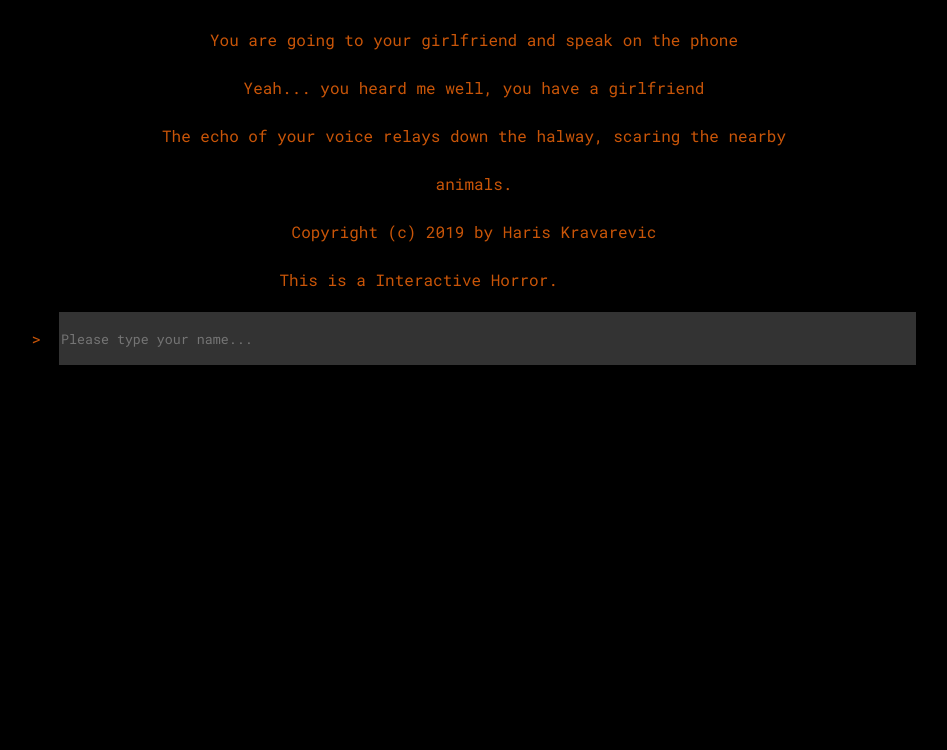
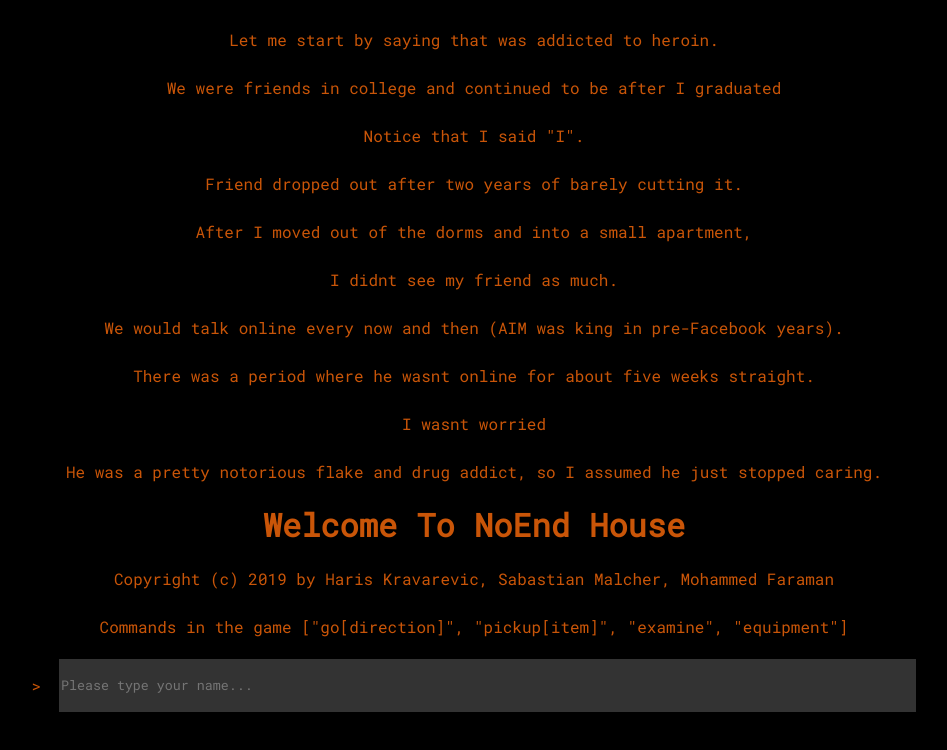
Before and after one commit to Code-Haris/Horror_game, a plain HTML site: page index.html in a window 1280 px wide. Shown: the whole page, without its empty margins (166-1113 px from the left). Drawn offline with nearby package versions, Linux system fonts and the light colour scheme.

Commit message:
Add some things

```diff
--- a/index.html
+++ b/index.html
@@ -13,7 +13,7 @@
     <script type="text/javascript" src="javascript/rooms.js"></script>
     <script type="text/javascript" src="javascript/engine.js"></script>
 
-    <title>ScaryGame</title>
+    <title>NoEnd House</title>
 </head>
 <body>
     <div class="container home">
--- a/javascript/engine.js
+++ b/javascript/engine.js
@@ -258,7 +258,7 @@ function playerName(input) {
         // TODO: Refactor these appends
         exportText(`<p>You are <b>${player.name}</b> </p>`);
         $('#player-name').attr('placeholder','Please type your command...');
-        setTimeout(function() {exportText(`<p>Type start to start the game.</p>`);}, 1000);
+        setTimeout(function () { exportText(`<p>If you dare type start to start the game. &#128540;</p>`);}, 1000);
         return;
     }
 
@@ -284,15 +284,21 @@ function toggleAudio() {
 }
 
 function intro() {
-    exportText('<p>You are going to your girlfriend and speak on the phone</p>');
-    setTimeout(function() {exportText('<p>Yeah... you heard me well, you have a girlfriend</p>');}, 1000);
-    setTimeout(function() {exportText('<p>The echo of your voice relays down the halway, scaring the nearby</p>');}, 1000);
-    setTimeout(function() {exportText('<p>animals.</p>');}, 1000);
-    setTimeout(function() {exportText('<h1>Welcome To ScaryGame</h1>');}, 12000);
-    setTimeout(function() {exportText('<p>This is a Interactive Horror.</p>');}, 2000);
-    setTimeout(function() {exportText('<p>Copyright (c) 2019 by Haris Kravarevic</p>');}, 1000);
-    setTimeout(function() {document.querySelector('#player-name').style.visibility = 'visible';}, 1000);
-    setTimeout(function() {document.querySelector('.caret').style.visibility = 'visible';}, 1000);
+    exportText('<p>Let me start by saying that was addicted to heroin.</p>');
+    setTimeout(function () { exportText('<p>We were friends in college and continued to be after I graduated</p>');}, 300);
+    setTimeout(function () { exportText('<p>Notice that I said "I".</p>');}, 400);
+    setTimeout(function () { exportText('<p>Friend dropped out after two years of barely cutting it.</p>'); }, 500);
+    setTimeout(function () { exportText('<p> After I moved out of the dorms and into a small apartment,</p>'); }, 600);
+    setTimeout(function () { exportText('<p> I didnt see my friend as much.</p>'); }, 700);
+    setTimeout(function () { exportText('<p> We would talk online every now and then (AIM was king in pre-Facebook years).</p>'); }, 800);
+    setTimeout(function () { exportText('<p>There was a period where he wasnt online for about five weeks straight.</p>'); }, 900);
+    setTimeout(function () { exportText('<p>I wasnt worried</p>'); }, 1000);
+    setTimeout(function () { exportText('<p>He was a pretty notorious flake and drug addict, so I assumed he just stopped caring.</p>'); }, 1100);
+    setTimeout(function () { exportText('<h1>Welcome To NoEnd House</h1>'); }, 1300);
+    setTimeout(function () { exportText('<p>Copyright (c) 2019 by Haris Kravarevic, Sabastian Malcher, Mohammed Faraman</p>'); }, 1400);
+    setTimeout(function () { exportText('<p> Commands in the game ["go[direction]", "pickup[item]", "examine", "equipment"]</p>'); }, 1600);
+    setTimeout(function() {document.querySelector('#player-name').style.visibility = 'visible';}, 1500);
+    setTimeout(function() {document.querySelector('.caret').style.visibility = 'visible';}, 1500);
 }
 
 /**
--- a/javascript/rooms.js
+++ b/javascript/rooms.js
@@ -37,37 +37,62 @@ class Room {
 const rooms = [
     start = new Room ({
         'name': 'start',
-        'description': '<p>You heard something and you are scared. Go to creepy building <b>left</b> or <b>foward</b></p>',
-        'examineDescription': '<p></p>',
+        'description': '<p>Then one night I saw friend log on. </p><br><p>Before I could initiate a conversation, friend sent me a message.</p><br><p>"go read" or "go leave"',
+        'examineDescription': '<p>Read Message</p>',
         'directions': {
-            'left': 'building1',
-            'foward': 'foward1'
+            'read': 'reading_message',
+            'leave': 'leave_it'
         },
         'items': [],
         'npcs': {}
     }),
 
-    building1 = new Room ({
-        'name': 'building1',
-        'description': '<p>You entered in some creepy Building, search first floor, basemant</b>. </p>',
-        'examineDescription': '<p>You looked around the room but did not find anything.</p>',
+    reading_message = new Room ({
+        'name': 'reading_messagee',
+        'description': '<p>"We need to talk." </p><br><p>"go continue" or "go leave"</p>',
+        'examineDescription': '<p></p>',
         'directions': {
-            'first': 'first_floor',
-            'basemant': 'basemant1'
+            'continue': 'Lets_Talk',
+            'leave': 'leave it'
         },
         'items': [],
         'npcs': {}
     }),
 
-    foward1 = new Room ({
-        'name': 'foward1',
-        'description': '<p> You start to run and You see a women running <b>follow</b> , <b>anotherway</b>. </p>',
-        'examineDescription': '<p>You looked around the room but did not find anything.</p>',
+    Lets_Talk = new Room ({
+        'name': 'Lets_Talk',
+        'description': '<p> That was when friend told me about the <b>NoEnd House</b> </p><br><p>It got that name because no one had ever reached the final exit.</p><br><p>The rules were pretty simple and cliche: reach the final room of the building and you win &euro;500.</p><br><p>There were nine rooms in all.</p><br><p>"go goto" or "go not"</p>',
+        'examineDescription': '<p></p>',
         'directions': {
-            'follow': 'follow_woman',
-            'anotherway': 'another_way'
+            'goto': 'leave_house',
+            'not': '#'
         },
         'items': [],
         'npcs': {}
-    })
+    }),
+    leave_house = new Room({
+        'name': 'leave_house',
+        'description': '<p>When I arrived, I immediately noticed something strange about the building.</p><br><p>Have you ever seen or read something that shouldnt be scary, but for some reason a chill crawls up your spine?</p><br><p>I walked toward the building </p>',
+        'examineDescription': '',
+        'directions': {
+            'opendoor': 'open_door',
+            'leavenow': 'leave_now',
+            'round': 'look_around',
+        },
+        'items': [],
+        'npcs': {}
+    }),
+
+    look_around = new Room({
+        'name': 'look_around',
+        'description': '<p>When I arrived, I immediately noticed something strange about the building.</p><br><p>Have you ever seen or read something that shouldnt be scary, but for some reason a chill crawls up your spine?</p><br><p>I walked toward the building </p>',
+        'examineDescription': '',
+        'directions': {
+            'opendoor': 'open_door',
+            'leavenow': 'leave_now',
+            'lookaround': 'look_around',
+        },
+        'items': [],
+        'npcs': {}
+    }),
 ];
```
